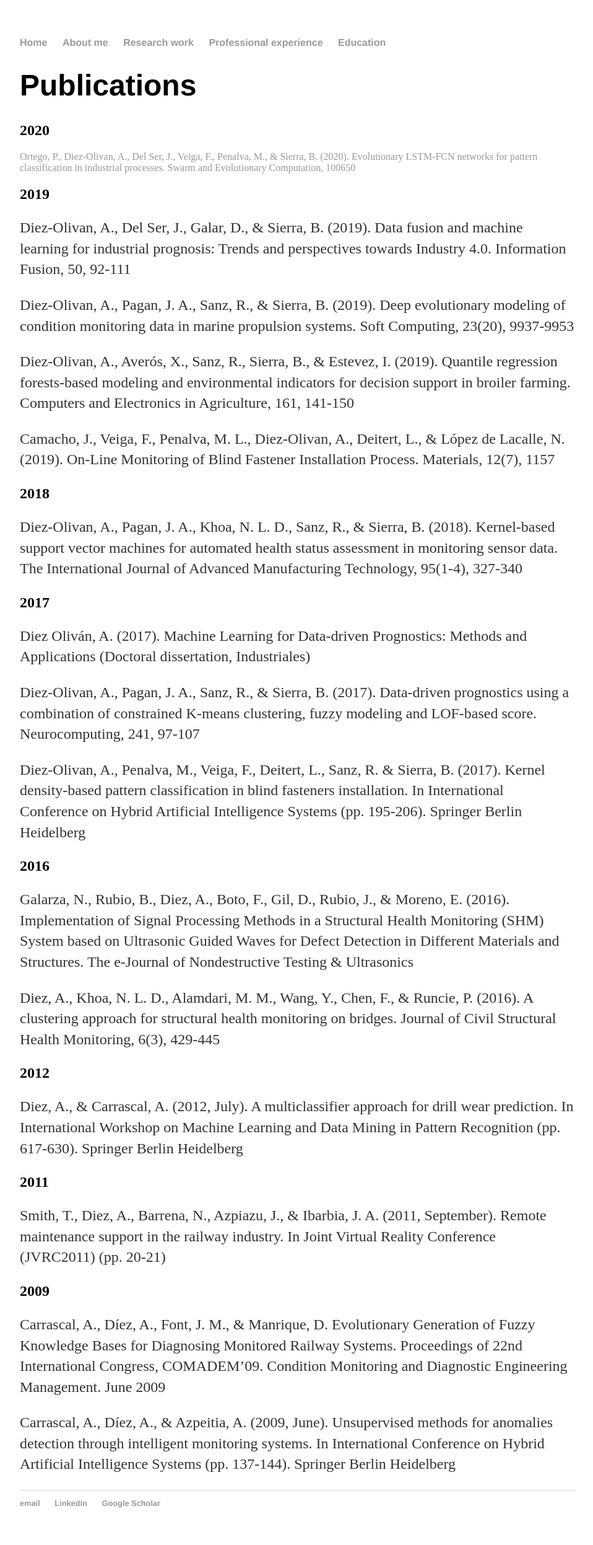
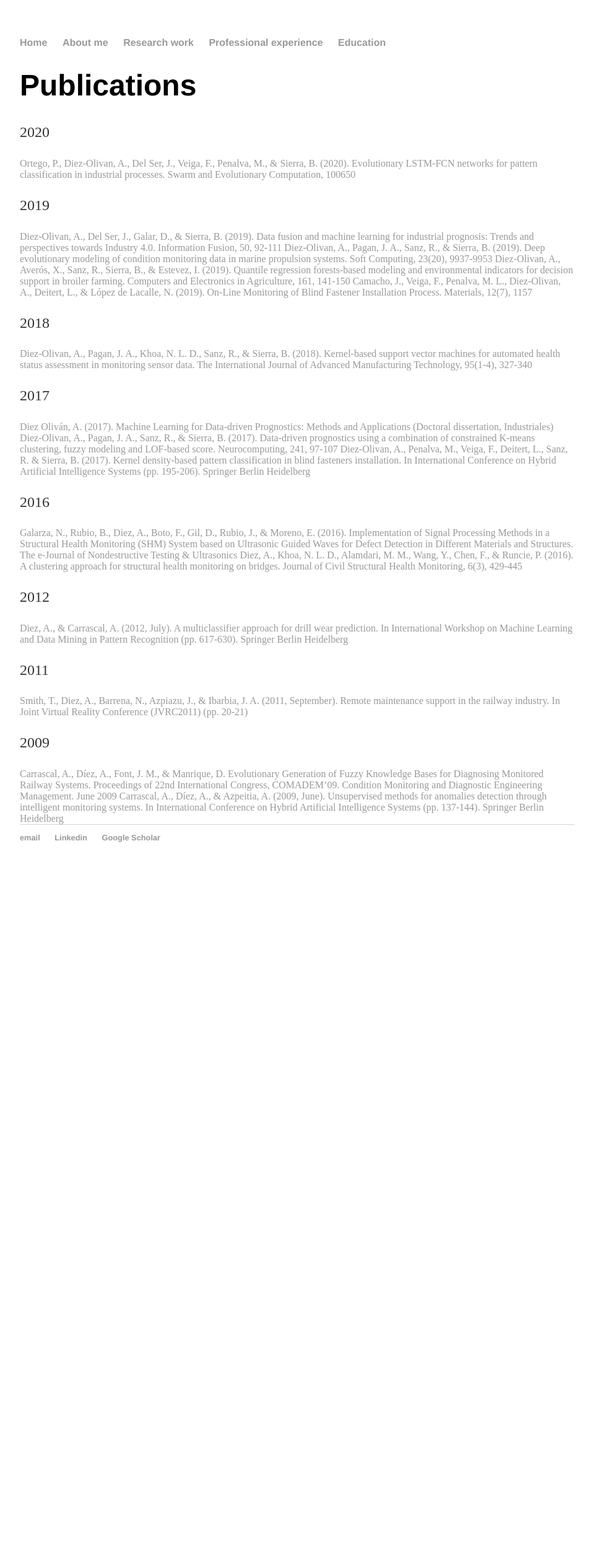
Before and after one commit to adiezolivan/adiezolivan.github.io, a Jekyll site: the page built from research_work/index.html, in a window 1280 px wide. Shown: the whole page at 62% size, without its empty margins (160-1118 px from the left). Built offline with Jekyll 4.4.1, drawn with Linux system fonts in a browser that asks for light colours; after the commit the page ends 1419 px from its top, so only the background shows below that.

Commit message:
Update index.html

```diff
--- a/research_work/index.html
+++ b/research_work/index.html
@@ -4,27 +4,27 @@
 ---
 <div class="blurb">
 	<h1>Publications</h1>
-	<h2>2020</h2>
+	<p>2020</p>
 	<a href="https://doi.org/10.1016/j.swevo.2020.100650">Ortego, P., Diez-Olivan, A., Del Ser, J., Veiga, F., Penalva, M., & Sierra, B. (2020). Evolutionary LSTM-FCN networks for pattern classification in industrial processes. Swarm and Evolutionary Computation, 100650</a>
-	<h2>2019</h2>
-	<p>Diez-Olivan, A., Del Ser, J., Galar, D., & Sierra, B. (2019). Data fusion and machine learning for industrial prognosis: Trends and perspectives towards Industry 4.0. Information Fusion, 50, 92-111<p>
-    	<p>Diez-Olivan, A., Pagan, J. A., Sanz, R., & Sierra, B. (2019). Deep evolutionary modeling of condition monitoring data in marine propulsion systems. Soft Computing, 23(20), 9937-9953</p>
-    	<p>Diez-Olivan, A., Averós, X., Sanz, R., Sierra, B., & Estevez, I. (2019). Quantile regression forests-based modeling and environmental indicators for decision support in broiler farming. Computers and Electronics in Agriculture, 161, 141-150</p>
-    	<p>Camacho, J., Veiga, F., Penalva, M. L., Diez-Olivan, A., Deitert, L., & López de Lacalle, N. (2019). On-Line Monitoring of Blind Fastener Installation Process. Materials, 12(7), 1157</p>
-    	<h2>2018</h2>
-	<p>Diez-Olivan, A., Pagan, J. A., Khoa, N. L. D., Sanz, R., & Sierra, B. (2018). Kernel-based support vector machines for automated health status assessment in monitoring sensor data. The International Journal of Advanced Manufacturing Technology, 95(1-4), 327-340</p>
-    	<h2>2017</h2>
-	<p>Diez Oliván, A. (2017). Machine Learning for Data-driven Prognostics: Methods and Applications (Doctoral dissertation, Industriales)</p>
-    	<p>Diez-Olivan, A., Pagan, J. A., Sanz, R., & Sierra, B. (2017). Data-driven prognostics using a combination of constrained K-means clustering, fuzzy modeling and LOF-based score. Neurocomputing, 241, 97-107</p>
-	<p>Diez-Olivan, A., Penalva, M., Veiga, F., Deitert, L., Sanz, R. & Sierra, B. (2017). Kernel density-based pattern classification in blind fasteners installation. In International Conference on Hybrid Artificial Intelligence Systems (pp. 195-206). Springer Berlin Heidelberg</p>
-    	<h2>2016</h2>
-	<p>Galarza, N., Rubio, B., Diez, A., Boto, F., Gil, D., Rubio, J., & Moreno, E. (2016). Implementation of Signal Processing Methods in a Structural Health Monitoring (SHM) System based on Ultrasonic Guided Waves for Defect Detection in Different Materials and Structures. The e-Journal of Nondestructive Testing & Ultrasonics</p>
-    	<p>Diez, A., Khoa, N. L. D., Alamdari, M. M., Wang, Y., Chen, F., & Runcie, P. (2016). A clustering approach for structural health monitoring on bridges. Journal of Civil Structural Health Monitoring, 6(3), 429-445</p>
-    	<h2>2012</h2>
-	<p>Diez, A., & Carrascal, A. (2012, July). A multiclassifier approach for drill wear prediction. In International Workshop on Machine Learning and Data Mining in Pattern Recognition (pp. 617-630). Springer Berlin Heidelberg</p>
-    	<h2>2011</h2>
-	<p>Smith, T., Diez, A., Barrena, N., Azpiazu, J., & Ibarbia, J. A. (2011, September). Remote maintenance support in the railway industry. In Joint Virtual Reality Conference (JVRC2011) (pp. 20-21)</p>
-    	<h2>2009</h2>
-	<p>Carrascal, A., Díez, A., Font, J. M., & Manrique, D. Evolutionary Generation of Fuzzy Knowledge Bases for Diagnosing Monitored Railway Systems. Proceedings of 22nd International Congress, COMADEM’09. Condition Monitoring and Diagnostic Engineering Management. June 2009</p>
-    	<p>Carrascal, A., Díez, A., & Azpeitia, A. (2009, June). Unsupervised methods for anomalies detection through intelligent monitoring systems. In International Conference on Hybrid Artificial Intelligence Systems (pp. 137-144). Springer Berlin Heidelberg</p>
+	<p>2019</p>
+	<a href="https://doi.org/10.1016/j.inffus.2018.10.005">Diez-Olivan, A., Del Ser, J., Galar, D., & Sierra, B. (2019). Data fusion and machine learning for industrial prognosis: Trends and perspectives towards Industry 4.0. Information Fusion, 50, 92-111</a>
+    	<a href="https://doi.org/10.1007/s00500-018-3549-3">Diez-Olivan, A., Pagan, J. A., Sanz, R., & Sierra, B. (2019). Deep evolutionary modeling of condition monitoring data in marine propulsion systems. Soft Computing, 23(20), 9937-9953</a>
+    	<a href="https://doi.org/10.1016/j.compag.2018.03.025">Diez-Olivan, A., Averós, X., Sanz, R., Sierra, B., & Estevez, I. (2019). Quantile regression forests-based modeling and environmental indicators for decision support in broiler farming. Computers and Electronics in Agriculture, 161, 141-150</a>
+    	<a href="https://doi.org/10.3390/ma12071157">Camacho, J., Veiga, F., Penalva, M. L., Diez-Olivan, A., Deitert, L., & López de Lacalle, N. (2019). On-Line Monitoring of Blind Fastener Installation Process. Materials, 12(7), 1157</a>
+    	<p>2018</p>
+	<a href="https://doi.org/10.1007/s00170-017-1204-2">Diez-Olivan, A., Pagan, J. A., Khoa, N. L. D., Sanz, R., & Sierra, B. (2018). Kernel-based support vector machines for automated health status assessment in monitoring sensor data. The International Journal of Advanced Manufacturing Technology, 95(1-4), 327-340</a>
+    	<p>2017</p>
+	<a href="https://pdfs.semanticscholar.org/5023/a28562421b015e86795dfb3bf83f89d9556a.pdf">Diez Oliván, A. (2017). Machine Learning for Data-driven Prognostics: Methods and Applications (Doctoral dissertation, Industriales)</a>
+    	<a href="https://doi.org/10.1016/j.neucom.2017.02.024">Diez-Olivan, A., Pagan, J. A., Sanz, R., & Sierra, B. (2017). Data-driven prognostics using a combination of constrained K-means clustering, fuzzy modeling and LOF-based score. Neurocomputing, 241, 97-107</a>
+	<a href="https://doi.org/10.1007/978-3-319-59650-1_17">Diez-Olivan, A., Penalva, M., Veiga, F., Deitert, L., Sanz, R. & Sierra, B. (2017). Kernel density-based pattern classification in blind fasteners installation. In International Conference on Hybrid Artificial Intelligence Systems (pp. 195-206). Springer Berlin Heidelberg</a>
+    	<p>2016</p>
+	<a href="https://www.semanticscholar.org/paper/Implementation-of-Signal-Processing-Methods-in-a-on-Galarza-Rubio/9b66f6bffe499a68af8a756ef803a5ef6fcf1618">Galarza, N., Rubio, B., Diez, A., Boto, F., Gil, D., Rubio, J., & Moreno, E. (2016). Implementation of Signal Processing Methods in a Structural Health Monitoring (SHM) System based on Ultrasonic Guided Waves for Defect Detection in Different Materials and Structures. The e-Journal of Nondestructive Testing & Ultrasonics</a>
+    	<a href="https://doi.org/10.1007/s13349-016-0160-0">Diez, A., Khoa, N. L. D., Alamdari, M. M., Wang, Y., Chen, F., & Runcie, P. (2016). A clustering approach for structural health monitoring on bridges. Journal of Civil Structural Health Monitoring, 6(3), 429-445</a>
+    	<p>2012</p>
+	<a href="https://doi.org/10.1007/978-3-642-31537-4_48">Diez, A., & Carrascal, A. (2012, July). A multiclassifier approach for drill wear prediction. In International Workshop on Machine Learning and Data Mining in Pattern Recognition (pp. 617-630). Springer Berlin Heidelberg</a>
+    	<p>2011</p>
+	<a href="https://www.vtt.fi/inf/julkaisut/muut/2011/Remote_support.pdf">Smith, T., Diez, A., Barrena, N., Azpiazu, J., & Ibarbia, J. A. (2011, September). Remote maintenance support in the railway industry. In Joint Virtual Reality Conference (JVRC2011) (pp. 20-21)</a>
+    	<p>2009</p>
+	<a href="http://oa.upm.es/46862/1/INVE_MEM_2009_257959.pdf">Carrascal, A., Díez, A., Font, J. M., & Manrique, D. Evolutionary Generation of Fuzzy Knowledge Bases for Diagnosing Monitored Railway Systems. Proceedings of 22nd International Congress, COMADEM’09. Condition Monitoring and Diagnostic Engineering Management. June 2009</a>
+    	<a href="https://doi.org/10.1007/978-3-642-02319-4_17">Carrascal, A., Díez, A., & Azpeitia, A. (2009, June). Unsupervised methods for anomalies detection through intelligent monitoring systems. In International Conference on Hybrid Artificial Intelligence Systems (pp. 137-144). Springer Berlin Heidelberg</a>
 </div><!-- /.blurb -->
```
